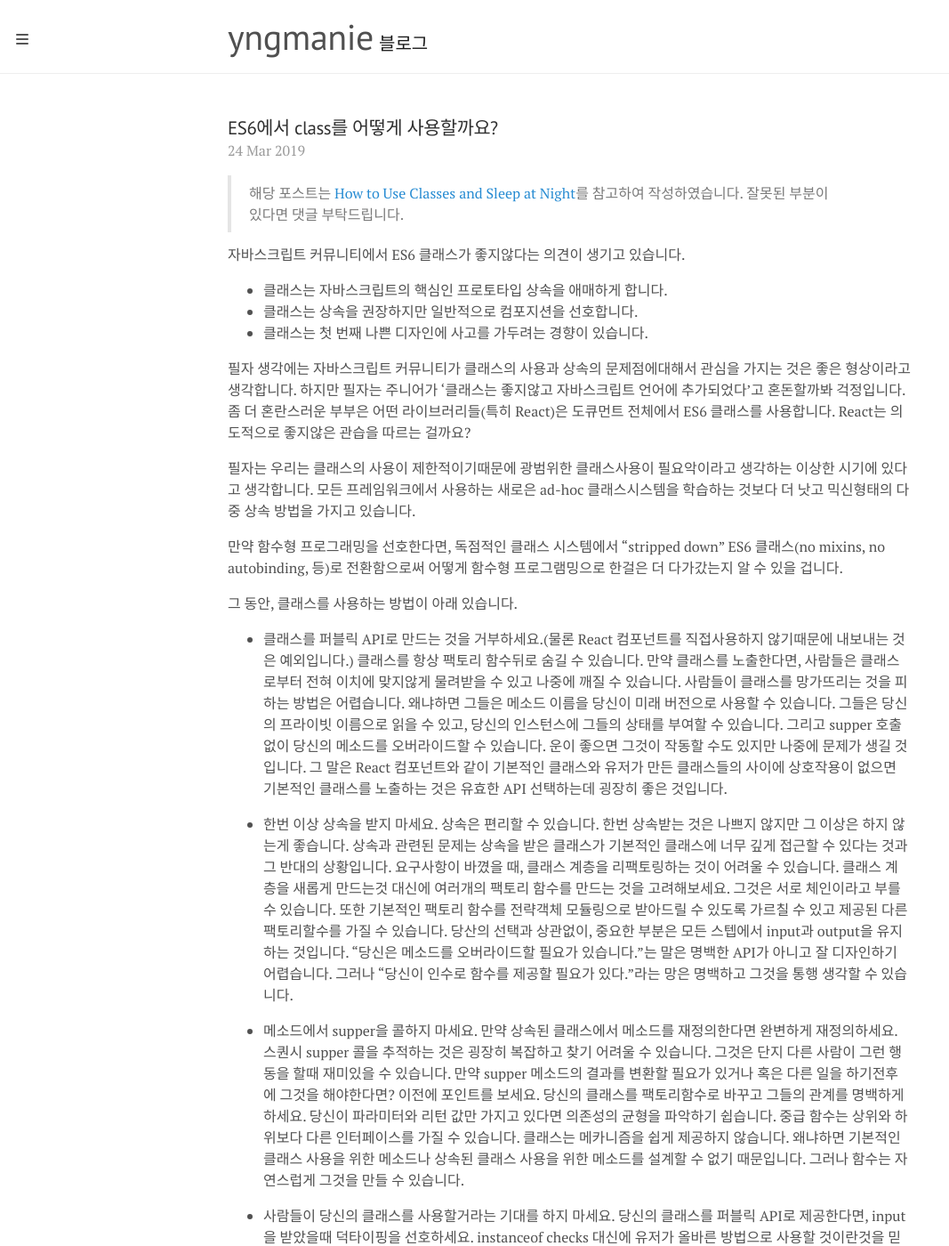
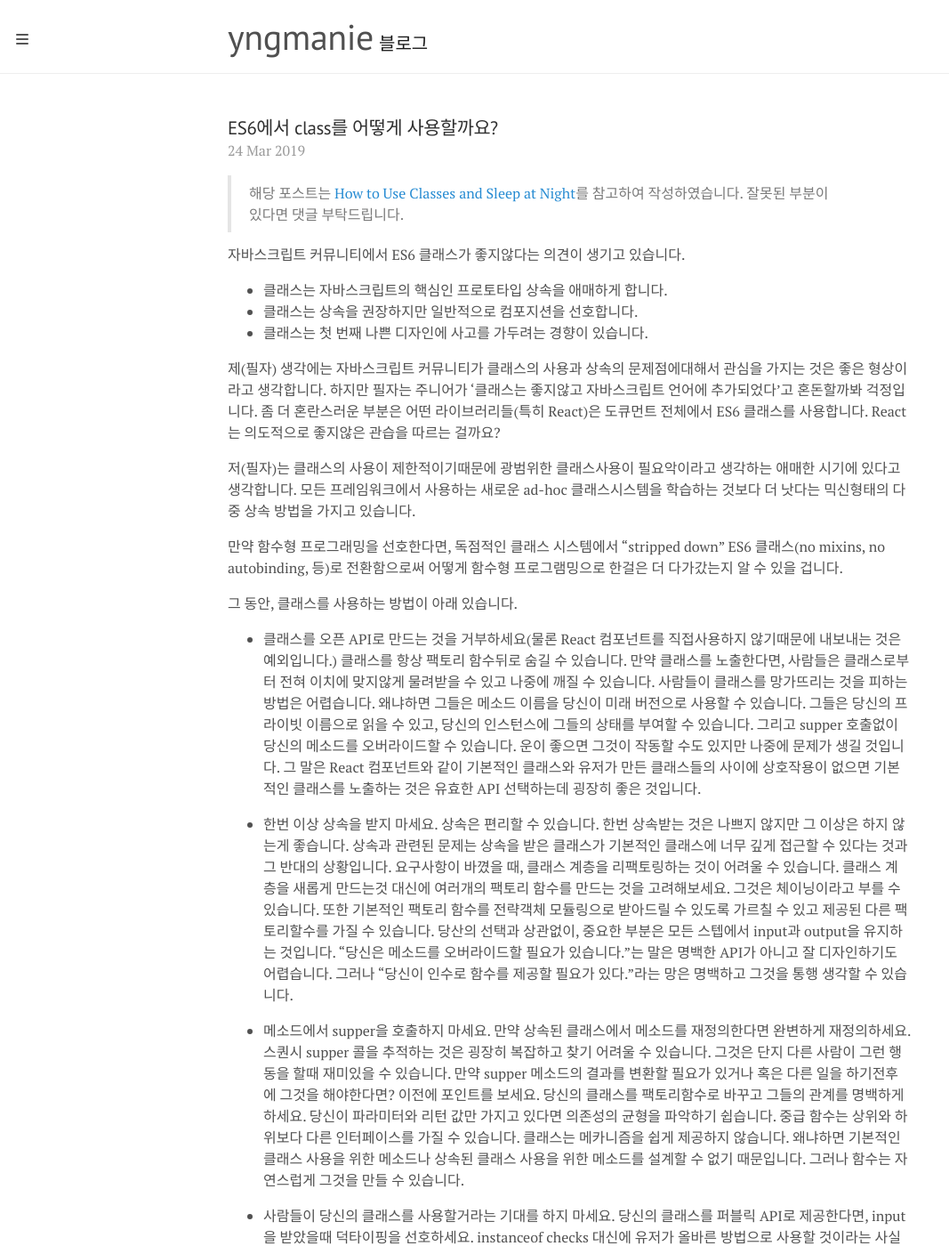
Before and after one commit to austinpark420/austinpark420.github.io, a Jekyll site: the page built from _posts/2019-03-24-how_to_use_classes.md, in a window 1280 px wide and 1400 px high. Shown: the whole window at 89% size, without its empty margins (0-1067 px from the left). Built offline with Jekyll 4.4.1, drawn with Linux system fonts in a browser that asks for light colours; some web fonts are replaced; some of the changed text lies outside the part shown.

Commit message:
edit post_class

````diff
--- a/_posts/2019-03-24-how_to_use_classes.md
+++ b/_posts/2019-03-24-how_to_use_classes.md
@@ -13,27 +13,32 @@ tag: javascript
 - 클래스는 상속을 권장하지만 일반적으로 컴포지션을 선호합니다.
 - 클래스는 첫 번째 나쁜 디자인에 사고를 가두려는 경향이 있습니다.
 
-필자 생각에는 자바스크립트 커뮤니티가 클래스의 사용과 상속의 문제점에대해서 관심을 가지는 것은 좋은 형상이라고 생각합니다. 하지만 필자는 주니어가 '클래스는 좋지않고 자바스크립트 언어에 추가되었다'고 혼돈할까봐 걱정입니다. 좀 더 혼란스러운 부부은 어떤 라이브러리들(특히 React)은 도큐먼트 전체에서 ES6 클래스를 사용합니다. React는 의도적으로 좋지않은 관습을 따르는 걸까요?
+제(필자) 생각에는 자바스크립트 커뮤니티가 클래스의 사용과 상속의 문제점에대해서 관심을 가지는 것은 좋은 형상이라고 생각합니다. 하지만 필자는 주니어가 '클래스는 좋지않고 자바스크립트 언어에 추가되었다'고 혼돈할까봐 걱정입니다. 좀 더 혼란스러운 부분은 어떤 라이브러리들(특히 React)은 도큐먼트 전체에서 ES6 클래스를 사용합니다. React는 의도적으로 좋지않은 관습을 따르는 걸까요?
 
-필자는 우리는 클래스의 사용이 제한적이기때문에 광범위한 클래스사용이 필요악이라고 생각하는 이상한 시기에 있다고 생각합니다. 모든 프레임워크에서 사용하는 새로은 ad-hoc 클래스시스템을 학습하는 것보다 더 낫고 믹신형태의 다중 상속 방법을 가지고 있습니다.
+저(필자)는 클래스의 사용이 제한적이기때문에 광범위한 클래스사용이 필요악이라고 생각하는 애매한 시기에 있다고 생각합니다. 모든 프레임워크에서 사용하는 새로운 ad-hoc 클래스시스템을 학습하는 것보다 더 낫다는 믹신형태의 다중 상속 방법을 가지고 있습니다.
 
 만약 함수형 프로그래밍을 선호한다면, 독점적인 클래스 시스템에서 "stripped down" ES6 클래스(no mixins, no autobinding, 등)로 전환함으로써 어떻게 함수형 프로그램밍으로 한걸은 더 다가갔는지 알 수 있을 겁니다.
 
 그 동안, 클래스를 사용하는 방법이 아래 있습니다.
 
-- 클래스를 퍼블릭 API로 만드는 것을 거부하세요.(물론 React 컴포넌트를 직접사용하지 않기때문에 내보내는 것은 예외입니다.) 클래스를 항상 팩토리 함수뒤로 숨길 수 있습니다. 만약 클래스를 노출한다면, 사람들은 클래스로부터 전혀 이치에 맞지않게 물려받을 수 있고 나중에 깨질 수 있습니다. 사람들이 클래스를 망가뜨리는 것을 피하는 방법은 어렵습니다. 왜냐하면 그들은 메소드 이름을 당신이 미래 버전으로 사용할 수 있습니다. 그들은 당신의 프라이빗 이름으로 읽을 수 있고, 당신의 인스턴스에 그들의 상태를 부여할 수 있습니다. 그리고 supper 호출없이 당신의 메소드를 오버라이드할 수 있습니다. 운이 좋으면 그것이 작동할 수도 있지만 나중에 문제가 생길 것입니다. 그 말은 React 컴포넌트와 같이 기본적인 클래스와 유저가 만든 클래스들의 사이에 상호작용이 없으면 기본적인 클래스를 노출하는 것은 유효한 API 선택하는데 굉장히 좋은 것입니다.
+- 클래스를 오픈 API로 만드는 것을 거부하세요(물론 React 컴포넌트를 직접사용하지 않기때문에 내보내는 것은 예외입니다.)
+  클래스를 항상 팩토리 함수뒤로 숨길 수 있습니다. 만약 클래스를 노출한다면, 사람들은 클래스로부터 전혀 이치에 맞지않게 물려받을 수 있고 나중에 깨질 수 있습니다. 사람들이 클래스를 망가뜨리는 것을 피하는 방법은 어렵습니다. 왜냐하면 그들은 메소드 이름을 당신이 미래 버전으로 사용할 수 있습니다. 그들은 당신의 프라이빗 이름으로 읽을 수 있고, 당신의 인스턴스에 그들의 상태를 부여할 수 있습니다. 그리고 supper 호출없이 당신의 메소드를 오버라이드할 수 있습니다. 운이 좋으면 그것이 작동할 수도 있지만 나중에 문제가 생길 것입니다. 그 말은 React 컴포넌트와 같이 기본적인 클래스와 유저가 만든 클래스들의 사이에 상호작용이 없으면 기본적인 클래스를 노출하는 것은 유효한 API 선택하는데 굉장히 좋은 것입니다.
 
-- 한번 이상 상속을 받지 마세요. 상속은 편리할 수 있습니다. 한번 상속받는 것은 나쁘지 않지만 그 이상은 하지 않는게 좋습니다. 상속과 관련된 문제는 상속을 받은 클래스가 기본적인 클래스에 너무 깊게 접근할 수 있다는 것과 그 반대의 상황입니다. 요구사항이 바꼈을 때, 클래스 계층을 리팩토링하는 것이 어려울 수 있습니다. 클래스 계층을 새롭게 만드는것 대신에 여러개의 팩토리 함수를 만드는 것을 고려해보세요. 그것은 서로 체인이라고 부를 수 있습니다. 또한 기본적인 팩토리 함수를 전략객체 모듈링으로 받아드릴 수 있도록 가르칠 수 있고 제공된 다른 팩토리할수를 가질 수 있습니다. 당산의 선택과 상관없이, 중요한 부분은 모든 스텝에서 input과 output을 유지하는 것입니다. "당신은 메소드를 오버라이드할 필요가 있습니다."는 말은 명백한 API가 아니고 잘 디자인하기 어렵습니다. 그러나 "당신이 인수로 함수를 제공할 필요가 있다."라는 망은 명백하고 그것을 통행 생각할 수 있습니다.
+- 한번 이상 상속을 받지 마세요. 상속은 편리할 수 있습니다.
+  한번 상속받는 것은 나쁘지 않지만 그 이상은 하지 않는게 좋습니다. 상속과 관련된 문제는 상속을 받은 클래스가 기본적인 클래스에 너무 깊게 접근할 수 있다는 것과 그 반대의 상황입니다. 요구사항이 바꼈을 때, 클래스 계층을 리팩토링하는 것이 어려울 수 있습니다. 클래스 계층을 새롭게 만드는것 대신에 여러개의 팩토리 함수를 만드는 것을 고려해보세요. 그것은 체이닝이라고 부를 수 있습니다. 또한 기본적인 팩토리 함수를 전략객체 모듈링으로 받아드릴 수 있도록 가르칠 수 있고 제공된 다른 팩토리할수를 가질 수 있습니다. 당산의 선택과 상관없이, 중요한 부분은 모든 스텝에서 input과 output을 유지하는 것입니다. "당신은 메소드를 오버라이드할 필요가 있습니다."는 말은 명백한 API가 아니고 잘 디자인하기도 어렵습니다. 그러나 "당신이 인수로 함수를 제공할 필요가 있다."라는 망은 명백하고 그것을 통행 생각할 수 있습니다.
 
-- 메소드에서 supper을 콜하지 마세요. 만약 상속된 클래스에서 메소드를 재정의한다면 완변하게 재정의하세요. 스퀀시 supper 콜을 추적하는 것은 굉장히 복잡하고 찾기 어려울 수 있습니다. 그것은 단지 다른 사람이 그런 행동을 할때 재미있을 수 있습니다. 만약 supper 메소드의 결과를 변환할 필요가 있거나 혹은 다른 일을 하기전후에 그것을 해야한다면? 이전에 포인트를 보세요. 당신의 클래스를 팩토리함수로 바꾸고 그들의 관계를 명백하게 하세요. 당신이 파라미터와 리턴 값만 가지고 있다면 의존성의 균형을 파악하기 쉽습니다. 중급 함수는 상위와 하위보다 다른 인터페이스를 가질 수 있습니다. 클래스는 메카니즘을 쉽게 제공하지 않습니다. 왜냐하면 기본적인 클래스 사용을 위한 메소드나 상속된 클래스 사용을 위한 메소드를 설계할 수 없기 때문입니다. 그러나 함수는 자연스럽게 그것을 만들 수 있습니다.
+- 메소드에서 supper을 호출하지 마세요.
+  만약 상속된 클래스에서 메소드를 재정의한다면 완변하게 재정의하세요. 스퀀시 supper 콜을 추적하는 것은 굉장히 복잡하고 찾기 어려울 수 있습니다. 그것은 단지 다른 사람이 그런 행동을 할때 재미있을 수 있습니다. 만약 supper 메소드의 결과를 변환할 필요가 있거나 혹은 다른 일을 하기전후에 그것을 해야한다면? 이전에 포인트를 보세요. 당신의 클래스를 팩토리함수로 바꾸고 그들의 관계를 명백하게 하세요. 당신이 파라미터와 리턴 값만 가지고 있다면 의존성의 균형을 파악하기 쉽습니다. 중급 함수는 상위와 하위보다 다른 인터페이스를 가질 수 있습니다. 클래스는 메카니즘을 쉽게 제공하지 않습니다. 왜냐하면 기본적인 클래스 사용을 위한 메소드나 상속된 클래스 사용을 위한 메소드를 설계할 수 없기 때문입니다. 그러나 함수는 자연스럽게 그것을 만들 수 있습니다.
 
-- 사람들이 당신의 클래스를 사용할거라는 기대를 하지 마세요. 당신의 클래스를 퍼블릭 API로 제공한다면, input을 받았을때 덕타이핑을 선호하세요. instanceof checks 대신에 유저가 올바른 방법으로 사용할 것이란것을 믿으세요. 이것은 iframe 및 자바스크립트 싱행 컨텍스트와 관련된 문제를 제거할뿐만 아니라 사용자 층 확장 및 나중에 쉽게 조정할 수 있습니다.
+- 사람들이 당신의 클래스를 사용할거라는 기대를 하지 마세요.
+  당신의 클래스를 퍼블릭 API로 제공한다면, input을 받았을때 덕타이핑을 선호하세요. instanceof checks 대신에 유저가 올바른 방법으로 사용할 것이라는 사실을 믿으세요. 이것은 iframe 및 자바스크립트 싱행 컨텍스트와 관련된 문제를 제거할뿐만 아니라 사용자 층 확장 및 나중에 쉽게 조정할 수 있습니다.
 
-- 함수형 프로그래밍을 배우세요. 당신이 클래스안에서만 생각하지 않는 것을 도울 수 있습니다. 그래서 문제점을 알고도 사용하는 일은 없을 겁니다.
+- 함수형 프로그래밍을 배우세요.
+  당신이 클래스안에서만 생각하지 않는 것을 도울 수 있습니다. 그래서 문제점을 알고도 사용하는 일은 없을 겁니다.
 
 ## 그래서 React 컴포넌트는 무엇인가요?
 
-왜 이것이 끔찍한 아이디어인지 보여주길 바랍니다.
+왜 이것이 끔찍한 생각인지 인지하기를 바라겠습니다.
 
 ```javascript
 import { Component } from 'react';
@@ -66,7 +71,7 @@ class GreenButton extedns BaseButton {
 }
 ```
 
-그러나 필자는 아래의 코드가 더 좋다고 생각합니다.
+그러나 저(필자)는 아래의 코드가 더 좋다고 생각합니다.
 
 ```javascript
 import { component } from "react";
@@ -119,7 +124,3 @@ React 0.14에서 순수함수로 component를 쓸 수 있습니다. 이것은
 - 라이프사이클 훅 state가 필요하다면 component를 위해 ES6 class를 사용하세요.
 - React.Component를 직접 상속을 받으세요.
 - React 팀에게 직접 피드백을 주세요.
-
----
-
-해당 포스팅을 번역하면서 아직 많이 공부를 해야겠다는 생각이 들었습니다. 번역을 하면서 이해가 되지 않는 부분이 있어 직역한 부분이 너무 많았기 때문입니다. 조금 더 공부를 하고 해당 포스팅을 다시 번역해 볼 생각입니다.
````
